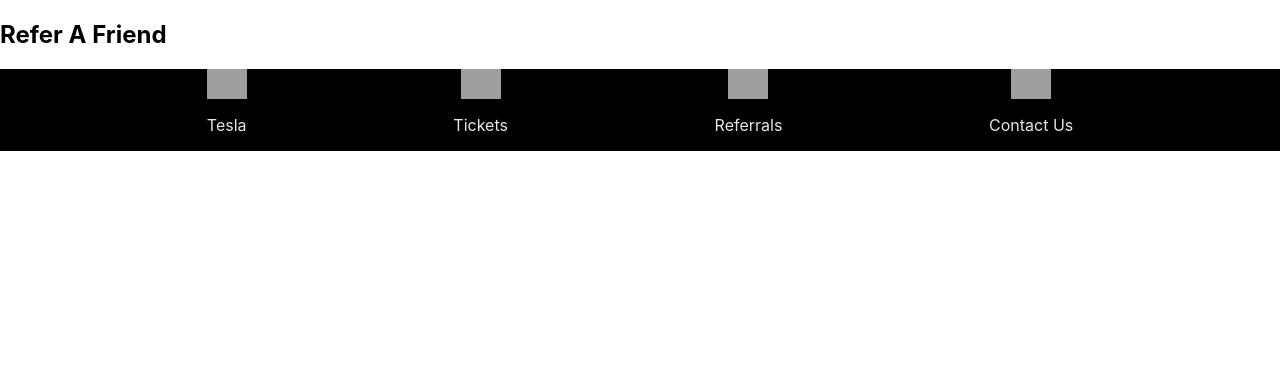
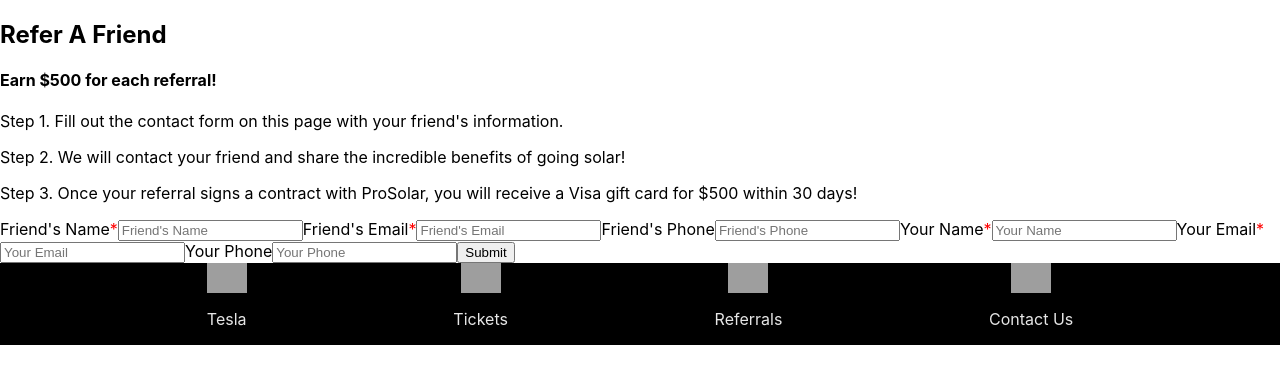
Before and after one commit to Joseph-Galante/ProSolar, a React (Create React App) app: page /referrals in a window 1280 px wide. Shown: the top 384 px of the page. Built offline with nearby package versions, Linux system fonts and the light colour scheme; grey boxes are pictures that could not be loaded.

Commit message:
tickets, referrals, and contact pages

```diff
--- a/src/index.css
+++ b/src/index.css
@@ -12,7 +12,7 @@ code {
     monospace;
 }
 
-/* =============== NAVBAR =============== */
+/* =========================================== NAVBAR =========================================== */
 .navbar {
   display: flex;
   justify-content: space-evenly;
@@ -43,3 +43,8 @@ code {
 .active img:nth-child(2), .nav-icon:hover img:nth-child(2) {
   display: initial;
 }
+
+/* =========================================== REFERRALS =========================================== */
+.required {
+  color: hsl(0, 100%, 50%);
+}
--- a/src/pages/Contact.js
+++ b/src/pages/Contact.js
@@ -4,7 +4,49 @@ const Contact = () =>
 {
     return (
         <div className="contact-page">
-            <h2>Contact Us</h2>
+            <h3>HEADQUARTERS</h3>
+            <h3>US VIRGIN ISLANDS</h3>
+            <br/>
+
+            <h3>ST. THOMAS</h3>
+            <p>(340) 201 4752</p>
+            <p>(Across from Home Depot)</p>
+            <p>Bottom of Donoe Hill</p>
+            <br/>
+            <p>4011 New Herrnhut Suite 200</p>
+            <p>St. Thomas VI, 00802</p>
+            <br/>
+
+            <h3>ST. CROIX</h3>
+            <p>(340) 514 1530</p>
+            <p>(Behind Maria's Cantina)</p>
+            <p>Gallows Bay</p>
+            <br/>
+            <p>5007 Starboard St, Suite 7</p>
+            <p>Christiansted, 00820</p>
+            <br/>
+
+            <h3>BRITISH VIRGIN ISLANDS</h3>
+            <p>(284) 494 1478</p>
+            <p>Port Purcell Warehouse 12</p>
+            <p>Roadtown, Tortola VG1110</p>
+            <p>British Virgin Islands</p>
+            <br/>
+
+            <h3>CAYMAN ISLANDS</h3>
+            <p>(345) 926 2676</p>
+            <p>5 Blue Bird Warehouse</p>
+            <p>Cane Bird Avenue</p>
+            <p>Cayman Islands</p>
+            <br/>
+
+            <h3>FLORIDA</h3>
+            <p>1 (888) 462 5005</p>
+            <p>1100 W Oakland Park Blvd Unit 8</p>
+            <p>Wilton Manors, FL 33311, USA</p>
+            <p>*Multiple Locations</p>
+
+            <input type="button" value="Contact Us" />
         </div>
     )
 }
--- a/src/pages/Referrals.js
+++ b/src/pages/Referrals.js
@@ -1,10 +1,54 @@
 // imports
+import { useState } from 'react';
 
 const Referrals = () =>
 {
+    // states
+    const [ friendsName, setFriendsName ] = useState('');
+    const [ friendsEmail, setFriendsEmail ] = useState('');
+    const [ friendsPhone, setFriendsPhone ] = useState('');
+    const [ yourName, setYourName ] = useState('');
+    const [ yourEmail, setYourEmail ] = useState('');
+    const [ yourPhone, setYourPhone ] = useState('');
+
     return (
         <div className="referrals-page">
             <h2>Refer A Friend</h2>
+            <h4>Earn $500 for each referral!</h4>
+            <p>Step 1. Fill out the contact form on this page with your friend's information.</p>
+            <p>Step 2. We will contact your friend and share the incredible benefits of going solar!</p>
+            <p>Step 3. Once your referral signs a contract with ProSolar, you will receive a Visa gift card for $500 within 30 days!</p>
+            <form className="referral-form">
+                <label className="friends-name-label">
+                    <span>Friend's Name</span>
+                    <span className="required">*</span>
+                </label>
+                <input type="text" placeholder="Friend's Name" value={friendsName} onChange={(e) => {setFriendsName(e.value)}} />
+                <label className="friends-name-label">
+                    <span>Friend's Email</span>
+                    <span className="required">*</span>
+                </label>
+                <input type="text" placeholder="Friend's Email" value={friendsEmail} onChange={(e) => {setFriendsEmail(e.value)}} />
+                <label className="friends-name-label">
+                    <span>Friend's Phone</span>
+                </label>
+                <input type="text" placeholder="Friend's Phone" value={friendsPhone} onChange={(e) => {setFriendsPhone(e.value)}} />
+                <label className="friends-name-label">
+                    <span>Your Name</span>
+                    <span className="required">*</span>
+                </label>
+                <input type="text" placeholder="Your Name" value={yourName} onChange={(e) => {setYourName(e.value)}} />
+                <label className="friends-name-label">
+                    <span>Your Email</span>
+                    <span className="required">*</span>
+                </label>
+                <input type="text" placeholder="Your Email" value={yourEmail} onChange={(e) => {setYourEmail(e.value)}} />
+                <label className="friends-name-label">
+                    <span>Your Phone</span>
+                </label>
+                <input type="text" placeholder="Your Phone" value={yourPhone} onChange={(e) => {setYourPhone(e.value)}} />
+                <input type="submit" value="Submit" />
+            </form>
         </div>
     )
 }
--- a/src/pages/Tickets.js
+++ b/src/pages/Tickets.js
@@ -11,10 +11,10 @@ const Tickets = () =>
         <div className="tickets-page">
             <h2>Submit A Service Ticket</h2>
             <form className="ticket-form">
-                <label className="ticket-label">Title:</label>
-                <input type="text" placeholder="Title" onChange={(e) => {setTitle(e.value)}} />
-                <label className="ticket-label">Description:</label>
-                <input type="text" placeholder="Description" onChange={(e) => {setDescription(e.value)}} />
+                <label className="title-label">Title</label>
+                <input type="text" placeholder="Title" value={title} onChange={(e) => {setTitle(e.value)}} />
+                <label className="description-label">Description</label>
+                <input type="text" placeholder="Description" value={description} onChange={(e) => {setDescription(e.value)}} />
                 <input type="submit" value="Submit Ticket" />
             </form>
 
@@ -26,6 +26,7 @@ const Tickets = () =>
                     <p>Title</p>
                     <p>Caller</p>
                     <p>Status</p>
+                    <p>Closed</p>
                 </span>
             </section>
         </div>
```
